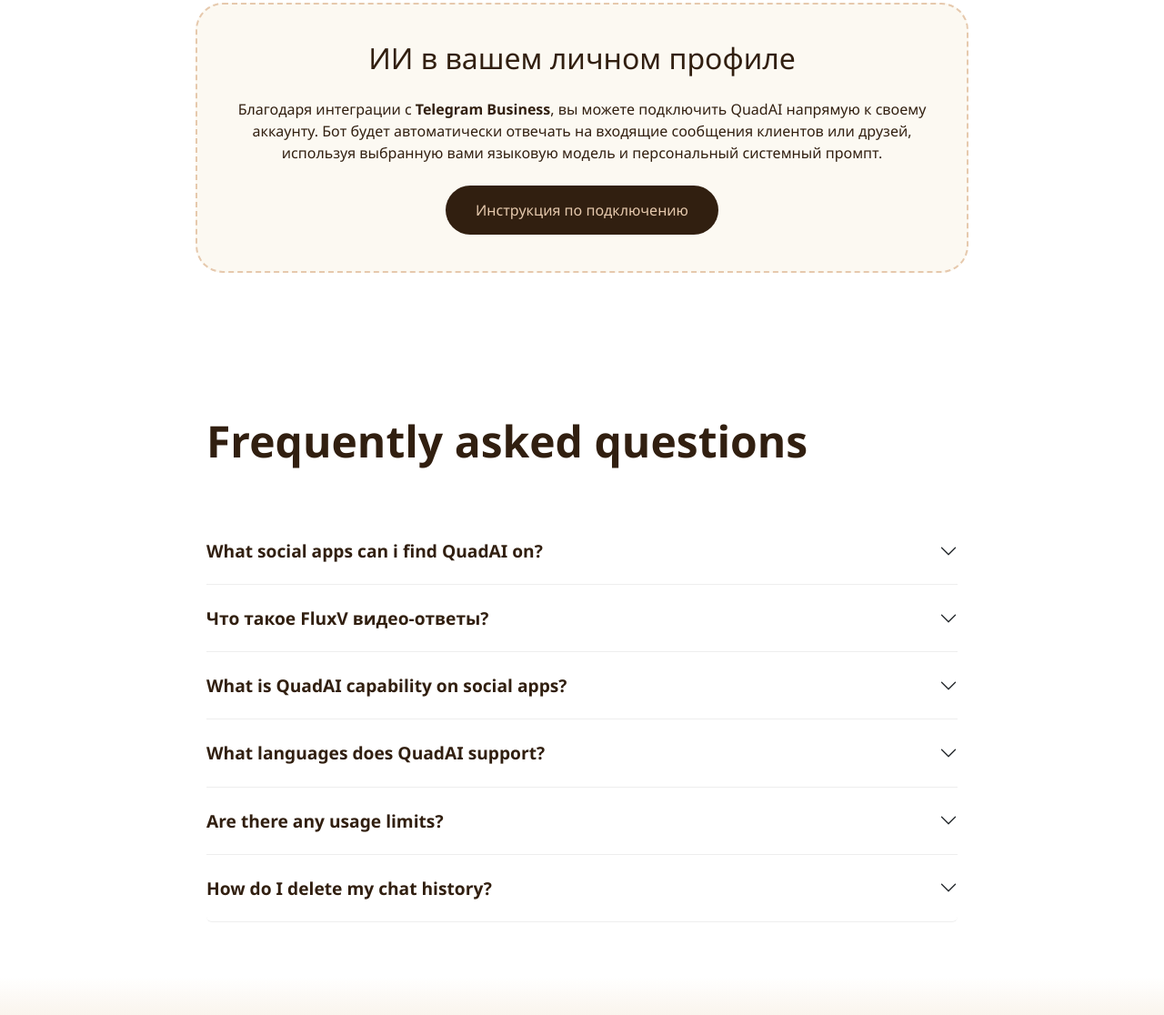
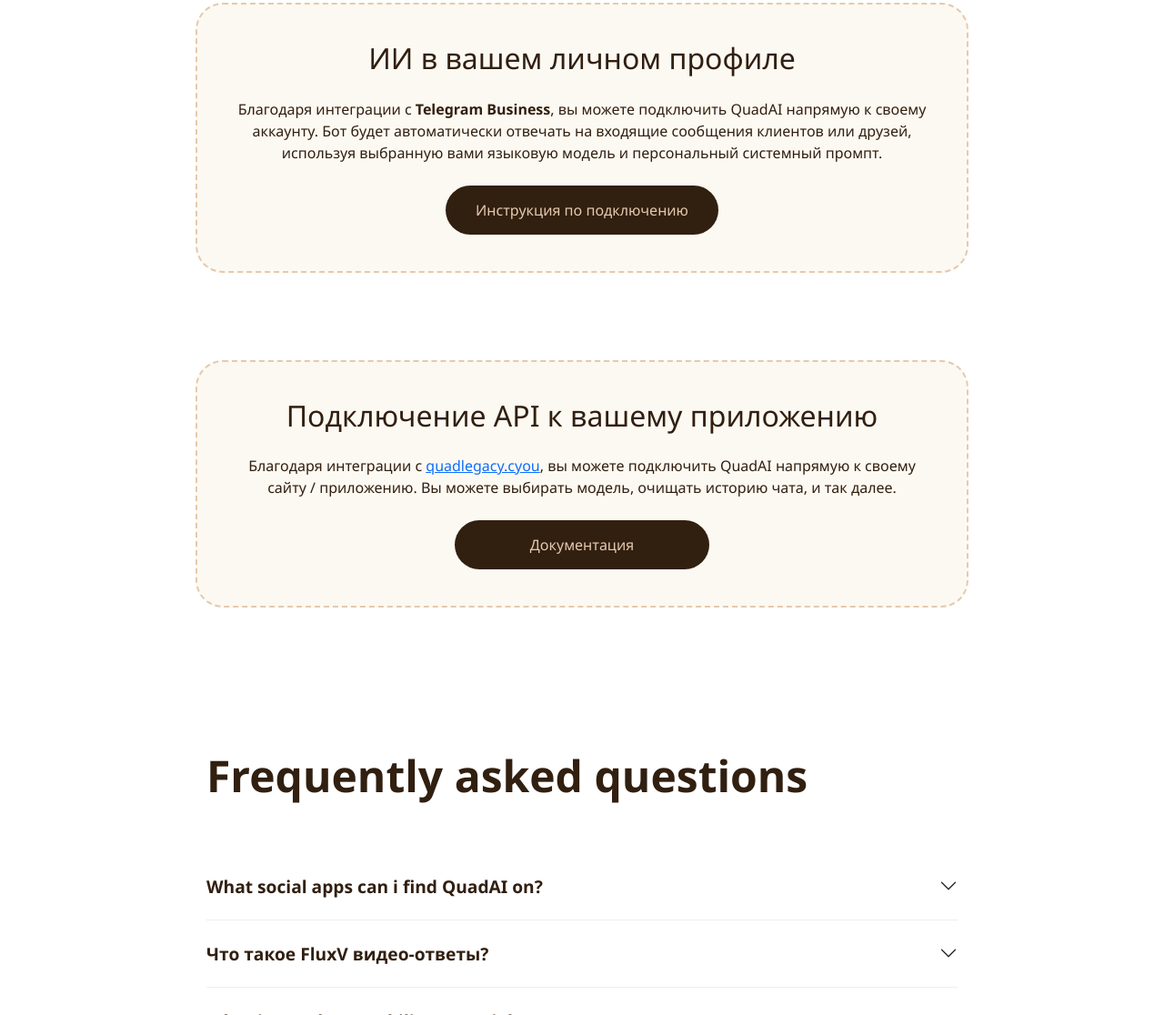
Before and after one commit to quadlegacyai/quadlegacyai.github.io, a plain HTML site: page index.html in a window 1280 px wide. Shown: the part 1303-2419 px from the top of the page at 91% size. Drawn offline with nearby package versions, Linux system fonts and the light colour scheme; no server answers.

Commit message:
Update index.html

```diff
--- a/index.html
+++ b/index.html
@@ -323,6 +323,20 @@
             </div>
         </div>
     </section>
+    <!-- Секция: API -->
+    <section id="API" class="py-5" style="background-color: var(--white);">
+        <div class="container">
+            <div class="feature-card reveal text-center" style="background: #fcf9f2; padding: 40px; border-radius: 30px; border: 2px dashed var(--accent-bg); max-width: 850px; margin: 0 auto;">
+                <h2 class="mb-4">Подключение API к вашему приложению</h2>
+                <p class="mb-4">Благодаря интеграции с <a href="quadlegacy.cyou">quadlegacy.cyou</a>, вы можете подключить QuadAI напрямую к своему сайту / приложению. Вы можете выбирать модель, очищать историю чата, и так далее. </p>
+                <div class="mt-4">
+                    <a href="docs.html" class="generic-btn">
+                        <span>Документация</span>
+                    </a>
+                </div>
+            </div>
+        </div>
+    </section>
     <!-- FAQ (ВОССТАНОВЛЕНО ВСЕ 5 + 1 НОВЫЙ) -->
     <section id="FAQ">
         <div class="container faq-container">
```
